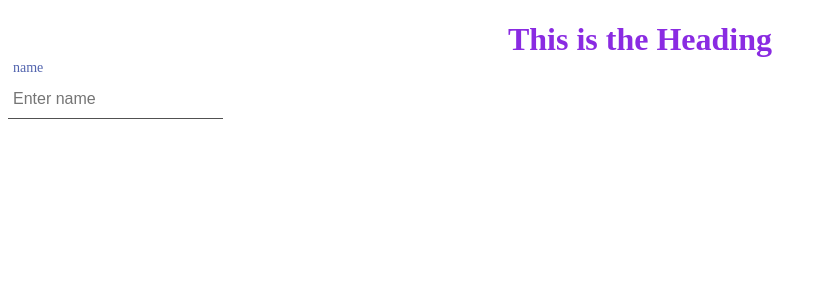
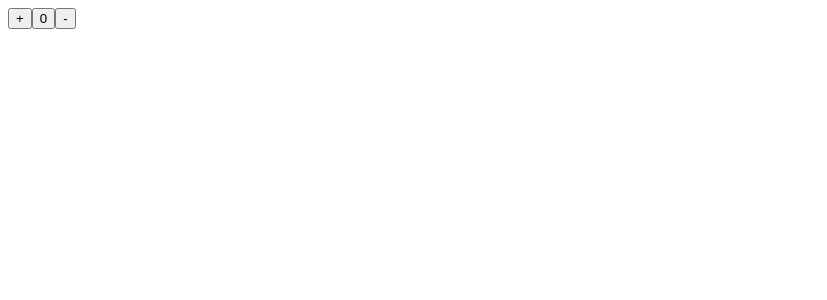
Before and after one commit to MarkNicholas-cpp/kalasalingam-react-sample, a React (Vite) app: page / in a window 1280 px wide. Shown: the top 300 px of the page, without its empty margins (0-827 px from the left). Built offline with nearby package versions, Linux system fonts and the light colour scheme.

Commit message:
react events

```diff
--- a/src/App.jsx
+++ b/src/App.jsx
@@ -1,16 +1,16 @@
 import './App.css';
-import Input from './Input.jsx';
-import Button from './Button.jsx';
 export default function App(){
+  let counter = 0;
   return <>
-  <h1>This is the Heading</h1>
-    <Input
-    name="name"
-    type="text"
-    placeholder="Enter name"
-    id="form-name"
-    className="form-input"
-    required={false}
-    />
+  {/* Events in react */}
+    <button onClick={() => {
+      counter+=1;
+    }}>+</button>
+
+    <button onClick={() => console.log(counter)}>{counter}</button>
+
+    <button onClick={() => {
+      counter-=1;
+    }}>-</button>
   </>
 };
```
